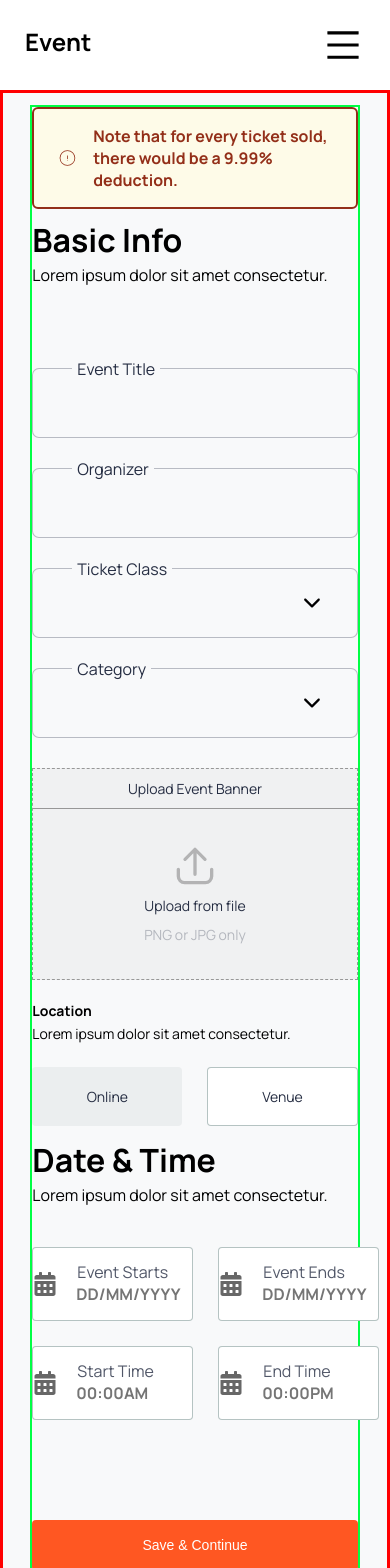
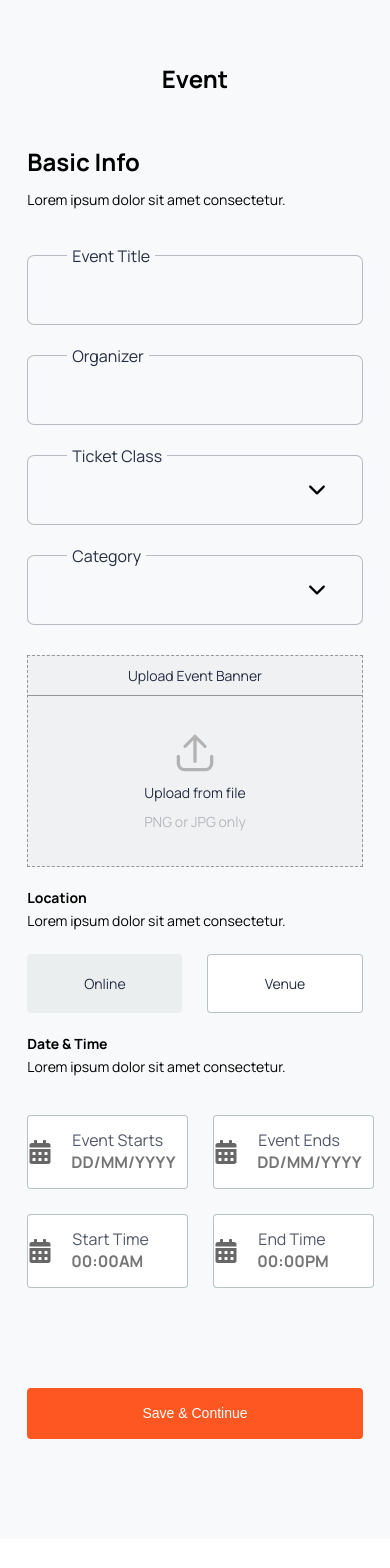
Before and after one commit to miracle-ic/Event-Hub-Project, a React (Vite) app: page / in a window 390 px wide. Shown: the top 1568 px of the page. After the commit the page ends 1539 px from the top, so only its background shows below. Built offline with nearby package versions, Linux system fonts and the light colour scheme.

Commit message:
14th commit

```diff
--- a/src/component/pages/BookEvent.jsx
+++ b/src/component/pages/BookEvent.jsx
@@ -1,6 +1,7 @@
 import React from "react";
 import "./bookevent.css";
 import Navbar from "../Navbar/Navbar";
+import Footer from "../Footer/Footer"
 import TicketModel from "../Ticket-Model/TicketModel";
 import { CiCircleAlert } from "react-icons/ci";
 import { IoIosArrowDown } from "react-icons/io";
@@ -10,12 +11,16 @@ import upload from "../others/upload.svg";
 const BookEvent = () => {
   return (
     <>
-      <Navbar />
+      <div className="header"><Navbar /></div>
       {/* -----------------------------------------------------event-book Container - Body */}
       <div className="event-book-container">
         {/* -----------------------------------event-book Details - Div */}
         <div className="event-book-details">
           <div className="book-details">
+            <div className="m-logo">
+                <a href="#" >Event</a>
+            </div>
+
             <div className="event-message-alert">
               <CiCircleAlert className="a-icon" />
               <p>
@@ -152,6 +157,7 @@ const BookEvent = () => {
           </div>
         </div>
       </div>
+      <div className="p-footer"><Footer /></div>
     </>
   );
 };
--- a/src/component/pages/bookevent.css
+++ b/src/component/pages/bookevent.css
@@ -1,10 +1,28 @@
+.m-logo {
+    display: none;
+    flex-direction: row;
+    align-items: center;
+    justify-content: center;
+    width: 100%;
+    margin-top: 50px;
+    margin-bottom: 50px;
+}
+
+.m-logo a {
+    font-family: "Manrope", sans-serif;
+    font-weight: bold;
+    font-size: 24px;
+    color: #000;
+    text-decoration: none;
+  }
+
 .event-book-container {
     display: flex;
     flex-direction: column;
     width: vw;
     height: 100%;
     background-color: #F8F9FA;
-    border: 3px solid rgb(255, 0, 0);
+    /* border: 3px solid rgb(255, 0, 0); */
     padding-left: 7%;
     padding-right: 7%;
     padding-top: 3%;
@@ -16,7 +34,7 @@
     width: 100%;
     height: auto;
 
-    border: 2px solid rgb(0, 255, 68);
+    /* border: 2px solid rgb(0, 255, 68); */
 
 }
 
@@ -69,7 +87,7 @@
 
 .event-book-header p {
     font-size: 16px;
-    margin-top: -25px;
+    margin-top: -15px;
 }
 
 .form-div {
@@ -489,6 +507,19 @@
         font-size: 14px;
     }
 
+    .event-title-input-container {
+        margin-top: 40px;
+    }
+
+    .event-book-header h2 {
+        font-size: 24px;
+    }
+
+    .event-book-header p {
+        font-size: 14px;
+        margin-top: -10px;
+    }
+
     .set-location-header h2 {
         font-size: 22px;
     }
@@ -497,9 +528,44 @@
         font-size: 14px;
         margin-top: -10px;
     }
+
+    .set-date-time-header h2 {
+        font-size: 22px;
+    }
+
+    .set-date-time-header p {
+        font-size: 14px;
+        margin-top: -10px;
+    }
 }
 
 @media screen and (max-width: 767px) {
+    .header {
+        display: none;
+    }
+
+    .m-logo {
+        display: flex;
+    }
+
+    .event-message-alert {
+        display: none;
+    }
+
+    .event-book-header h2 {
+        font-size: 24px;
+        margin-top: 0px;
+    }
+
+    .event-book-header p {
+        font-size: 14px;
+        margin-top: -8px;
+    }
+
+    .event-title-input-container {
+        margin-top: 30px;
+    }
+
     .upload-container {
         border: 1px dashed #979797;
     }
@@ -527,6 +593,16 @@
         margin-top: -8px;
     }
 
+    .set-date-time-header h2 {
+        font-size: 14px;
+        margin-top: -2px;
+    }
+
+    .set-date-time-header p {
+        font-size: 14px;
+        margin-top: -8px;
+    }
+
     .location-btn {
         margin-top: 10px;
     }
@@ -545,4 +621,8 @@
         font-size: 14px;
         height: 51px;
     }
+
+    .p-footer {
+        display: none;
+    }
 }
```
